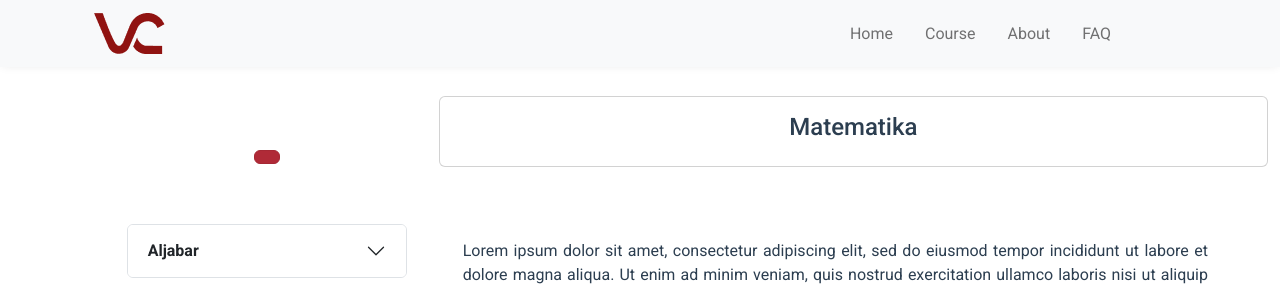
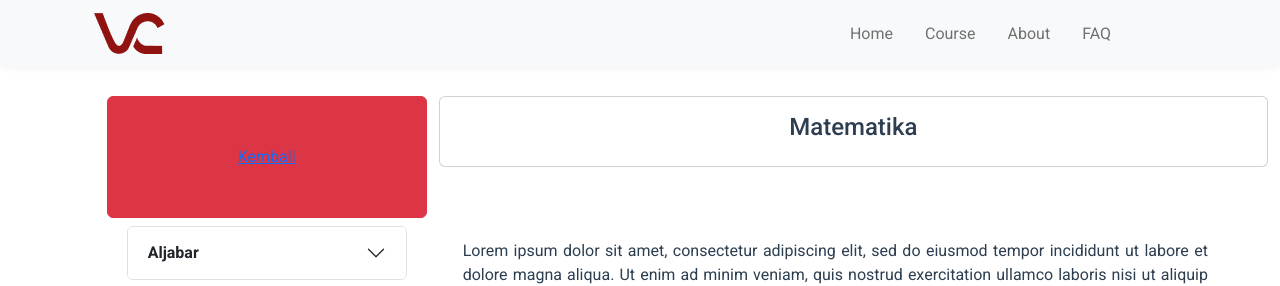
Before and after one commit to jarfajar2314/virtuclassV2, a Vue app in the folder frontend/: page /course/1 in a window 1280 px wide. Shown: the top 286 px of the page. Built offline with nearby package versions, Linux system fonts and the light colour scheme; some icons are missing.

Commit message:
button back course

```diff
--- a/frontend/src/views/User/ModulView.vue
+++ b/frontend/src/views/User/ModulView.vue
@@ -3,8 +3,10 @@
         <div class="row mt-5 pt-5">
             <div class="col-md-3 offset-md-1">
                 <div class="row">
-                    <div class="py-5">
-                        <RouterLink class="btn btn-danger" to=""></RouterLink>
+                    <div class="btn btn-danger py-5">
+                        <a class="" style="text-transform: none;" @click="$router.go(-1)">
+                            Kembali
+                        </a>
                     </div>
                 </div>
                 <!-- Submodul -->
@@ -37,7 +39,7 @@
 </template>
 
 <script>
-import { RouterLink } from 'vue-router'
+// import { RouterLink } from 'vue-router'
 import SubmodulCard from '../../components/SubmodulCard.vue'
 import ContentBody from '../../components/ContentBody.vue'
 import dataModul from '../../data/dataModul.json'
@@ -45,7 +47,7 @@ import dataModul from '../../data/dataModul.json'
 export default {
     name: 'ModulView',
     components: {
-        RouterLink,
+        // RouterLink,
         SubmodulCard,
         ContentBody,
     },
```
